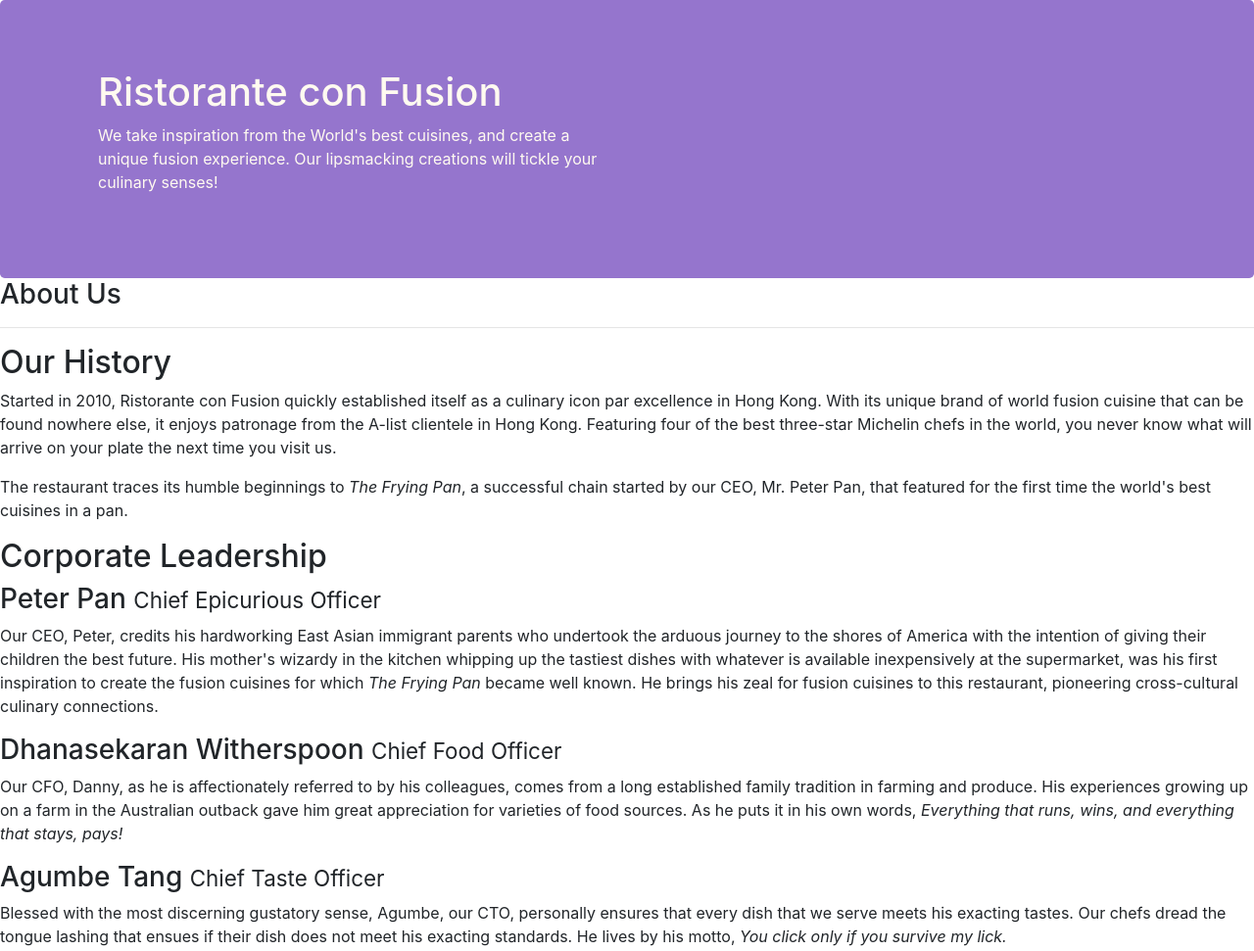
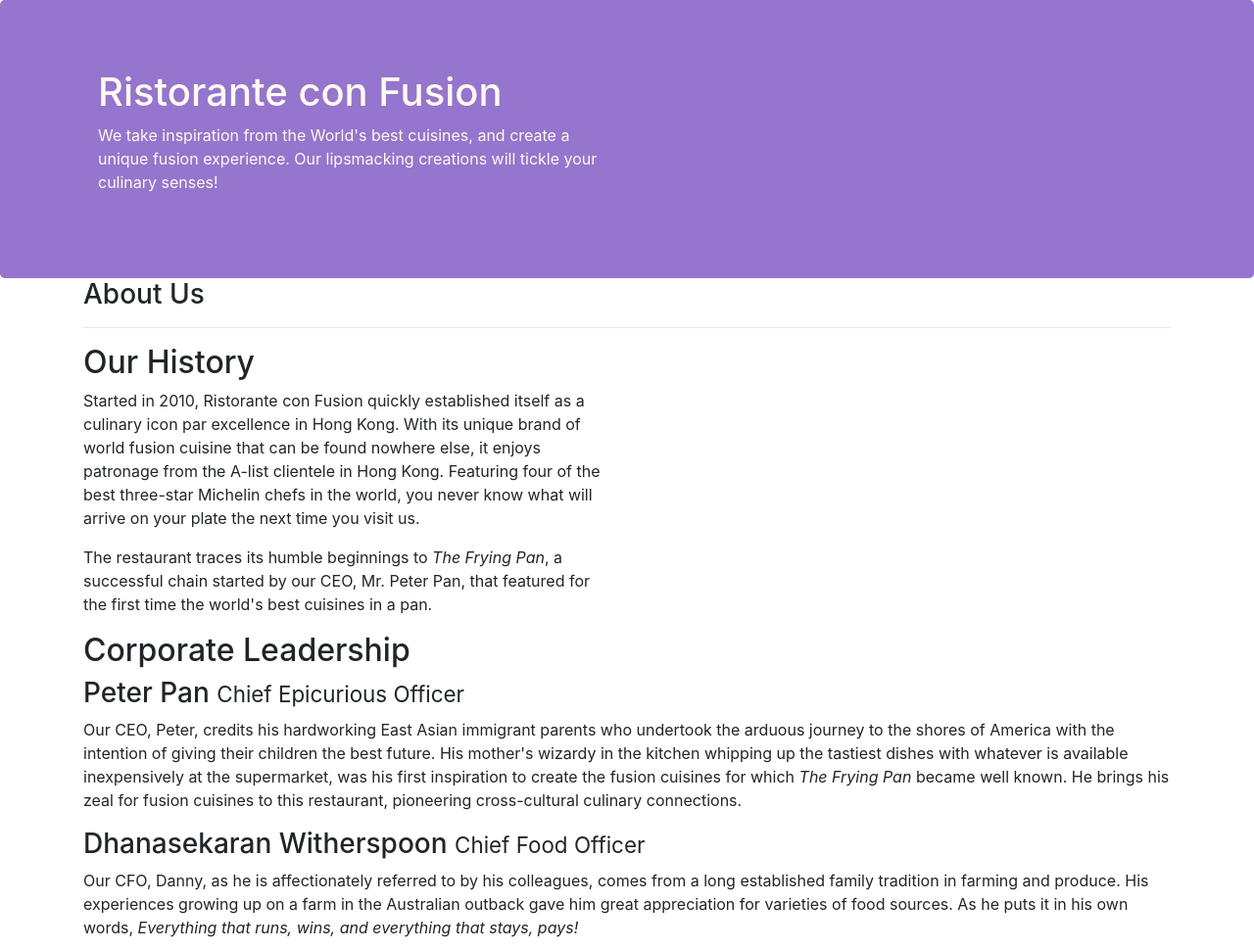
Before and after one commit to lubcolas/conFusion, a website: page aboutus.html in a window 1280 px wide. Shown: the top 971 px of the page at 98% size. Drawn offline with nearby package versions, Linux system fonts and the light colour scheme.

Commit message:
Assignment_1 Task 2

```diff
--- a/aboutus.html
+++ b/aboutus.html
@@ -29,16 +29,16 @@
         </div>
     </header>
 
-    <div>
-        <div>
-            <div>
+    <div class="container">
+        <div class="row">
+            <div class="col-12">
                <h3>About Us</h3>
                <hr>
             </div>
         </div>
 
-        <div>
-            <div>
+        <div class="row">
+            <div class="col-md-6 col-lg-6 col-sm-12 col-xs-12">
                 <h2>Our History</h2>
                 <p>Started in 2010, Ristorante con Fusion quickly established itself as a culinary icon par excellence in Hong Kong. With its unique brand of world fusion cuisine that can be found nowhere else, it enjoys patronage from the A-list clientele in Hong Kong.  Featuring four of the best three-star Michelin chefs in the world, you never know what will arrive on your plate the next time you visit us.</p>
                 <p>The restaurant traces its humble beginnings to <em>The Frying Pan</em>, a successful chain started by our CEO, Mr. Peter Pan, that featured for the first time the world's best cuisines in a pan.</p>
@@ -48,8 +48,8 @@
         </div>
 
 
-        <div>
-            <div>
+        <div class="row">
+            <div class="col-12">
                 <h2>Corporate Leadership</h2>
                 <h3>Peter Pan <small>Chief Epicurious Officer</small></h3>
                 <p>Our CEO, Peter, credits his hardworking East Asian immigrant parents who undertook the arduous journey to the shores of America with the intention of giving their children the best future. His mother's wizardy in the kitchen whipping up the tastiest dishes with whatever is available inexpensively at the supermarket, was his first inspiration to create the fusion cuisines for which <em>The Frying Pan</em> became well known. He brings his zeal for fusion cuisines to this restaurant, pioneering cross-cultural culinary connections.</p>
```
